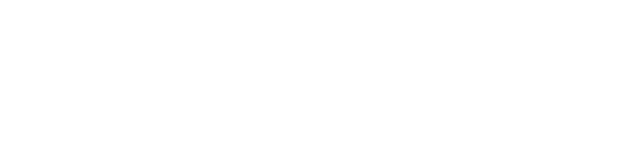
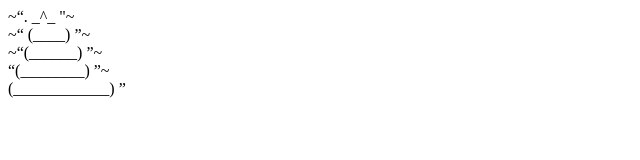
Before and after one commit to Jo-prg/crap-portfolio, a plain HTML site: page index.html in a window 1280 px wide. Shown: the whole page, without its empty margins (0-640 px from the left). Drawn offline with Linux system fonts and the light colour scheme.

Commit message:
added index html

```diff
--- a/index.html
+++ b/index.html
@@ -5,6 +5,10 @@
     <title>Crap portfolio</title>
   </head>
   <body>
-
+      <span>~“. _^_ "~<br>
+            ~“ (____) ”~<br>
+            ~“(______) ”~<br>
+            “(________) ”~<br>
+            (____________) ”</span>
   </body>
 </html>
```
